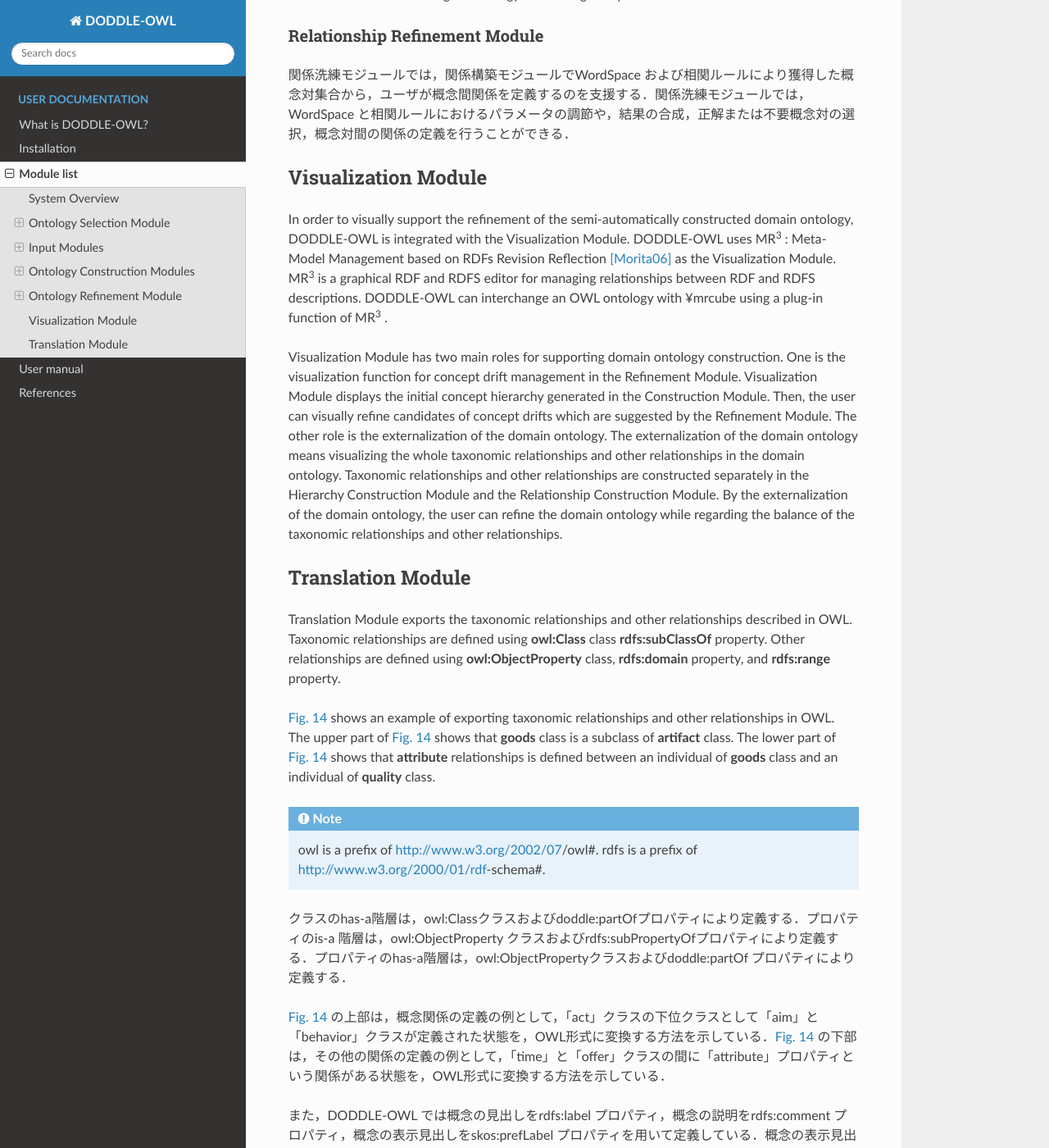
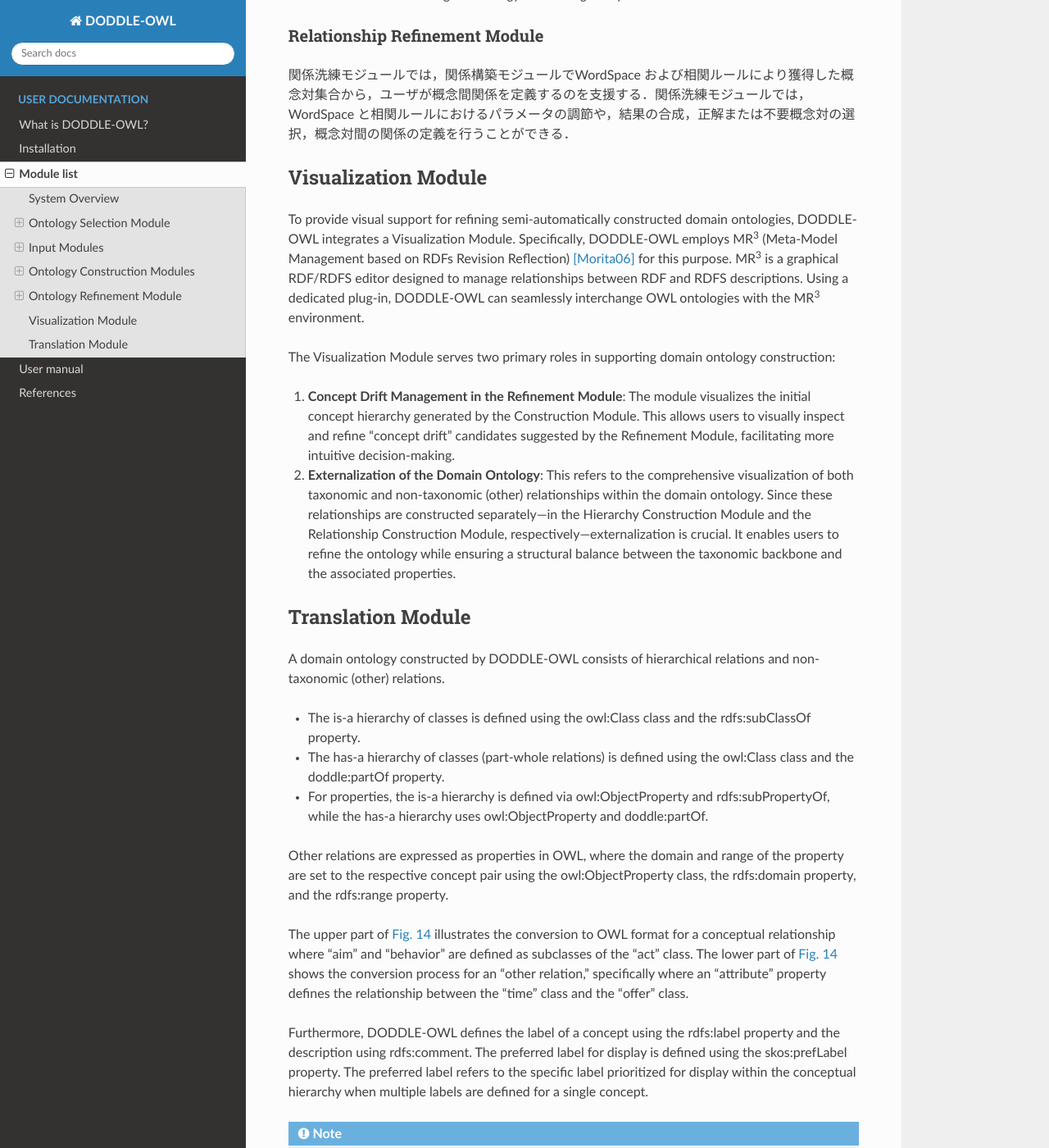
Before and after one commit to doddle-owl/doddle-owl-en-docs, a Sphinx documentation site: the page built from docs/source/modules.rst, in a window 1280 px wide and 1400 px high, scrolled down 23480 px. Shown: the whole window at 82% size. Built offline with Sphinx 7.4.7 and the Read the Docs theme 3.1.0, drawn with Linux system fonts in a browser that asks for light colours; some of the changed text lies outside the part shown.

Commit message:
update Visualization Module

```diff
--- a/docs/source/modules.rst
+++ b/docs/source/modules.rst
@@ -506,32 +506,36 @@
 
 
 Visualization Module
-======================
-In order to visually support the refinement of the semi-automatically constructed domain ontology, DODDLE-OWL is integrated with the Visualization Module. DODDLE-OWL uses |MR3|: Meta-Model Management based on RDFs Revision Reflection [Morita06]_ as the Visualization Module. |MR3| is a graphical RDF and RDFS editor for managing relationships between RDF and RDFS descriptions. DODDLE-OWL can interchange an OWL ontology with ¥mrcube using a plug-in function of |MR3|.
+==========================
+To provide visual support for refining semi-automatically constructed domain ontologies, DODDLE-OWL integrates a Visualization Module. Specifically, DODDLE-OWL employs |MR3| (Meta-Model Management based on RDFs Revision Reflection) [Morita06]_ for this purpose. |MR3| is a graphical RDF/RDFS editor designed to manage relationships between RDF and RDFS descriptions. Using a dedicated plug-in, DODDLE-OWL can seamlessly interchange OWL ontologies with the |MR3| environment.
 
-Visualization Module has two main roles for supporting domain ontology construction. One is the visualization function for concept drift management in the Refinement Module. Visualization Module displays the initial concept hierarchy generated in the Construction Module. Then, the user can visually refine candidates of concept drifts which are suggested by the Refinement Module. The other role is the externalization of the domain ontology. The externalization of the domain ontology means visualizing the whole taxonomic relationships and other relationships in the domain ontology. Taxonomic relationships and other relationships are constructed separately in the Hierarchy Construction Module and the Relationship Construction Module. By the externalization of the domain ontology, the user can refine the domain ontology while regarding the balance of the taxonomic relationships and other relationships.
+The Visualization Module serves two primary roles in supporting domain ontology construction:
 
+#.	**Concept Drift Management in the Refinement Module**: The module visualizes the initial concept hierarchy generated by the Construction Module. This allows users to visually inspect and refine "concept drift" candidates suggested by the Refinement Module, facilitating more intuitive decision-making.
+#.	**Externalization of the Domain Ontology**: This refers to the comprehensive visualization of both taxonomic and non-taxonomic (other) relationships within the domain ontology. Since these relationships are constructed separately—in the Hierarchy Construction Module and the Relationship Construction Module, respectively—externalization is crucial. It enables users to refine the ontology while ensuring a structural balance between the taxonomic backbone and the associated properties.
 
 Translation Module
-====================
-Translation Module exports the taxonomic relationships and other relationships described in OWL. Taxonomic relationships are defined using **owl:Class** class **rdfs:subClassOf** property. Other relationships are defined using **owl:ObjectProperty** class, **rdfs:domain** property, and **rdfs:range** property.
+=========================
+A domain ontology constructed by DODDLE-OWL consists of hierarchical relations and non-taxonomic (other) relations.
 
-:numref:`translation_module` shows an example of exporting taxonomic relationships and other relationships in OWL. The upper part of :numref:`translation_module` shows that **goods** class is a subclass of **artifact** class. The lower part of :numref:`translation_module` shows that **attribute** relationships is defined between an individual of **goods** class and an individual of **quality** class.
+* The is-a hierarchy of classes is defined using the owl:Class class and the rdfs:subClassOf property.
+* The has-a hierarchy of classes (part-whole relations) is defined using the owl:Class class and the doddle:partOf property.
+* For properties, the is-a hierarchy is defined via owl:ObjectProperty and rdfs:subPropertyOf, while the has-a hierarchy uses owl:ObjectProperty and doddle:partOf.
+
+Other relations are expressed as properties in OWL, where the domain and range of the property are set to the respective concept pair using the owl:ObjectProperty class, the rdfs:domain property, and the rdfs:range property.
+
+The upper part of :numref:`translation_module` illustrates the conversion to OWL format for a conceptual relationship where "aim" and "behavior" are defined as subclasses of the "act" class. The lower part of :numref:`translation_module` shows the conversion process for an "other relation," specifically where an "attribute" property defines the relationship between the "time" class and the "offer" class.
+
+Furthermore, DODDLE-OWL defines the label of a concept using the rdfs:label property and the description using rdfs:comment. The preferred label for display is defined using the skos:prefLabel property. The preferred label refers to the specific label prioritized for display within the conceptual hierarchy when multiple labels are defined for a single concept.
 
 .. note::
     owl is a prefix of http://www.w3.org/2002/07/owl#. rdfs is a prefix of http://www.w3.org/2000/01/rdf-schema#.
-
-クラスのhas-a階層は，owl:Classクラスおよびdoddle:partOfプロパティにより定義する．プロパティのis-a 階層は，owl:ObjectProperty クラスおよびrdfs:subPropertyOfプロパティにより定義する．プロパティのhas-a階層は，owl:ObjectPropertyクラスおよびdoddle:partOf プロパティにより定義する．
-
-:numref:`translation_module` の上部は，概念関係の定義の例として，「act」クラスの下位クラスとして「aim」と「behavior」クラスが定義された状態を，OWL形式に変換する方法を示している．:numref:`translation_module` の下部は，その他の関係の定義の例として，「time」と「offer」クラスの間に「attribute」プロパティという関係がある状態を，OWL形式に変換する方法を示している．
-
-また，DODDLE-OWL では概念の見出しをrdfs:label プロパティ，概念の説明をrdfs:comment プロパティ，概念の表示見出しをskos:prefLabel プロパティを用いて定義している．概念の表示見出しは，概念に複数の見出しが定義されている場合に，概念階層を表示する際に優先的に表示する見出しのことである．
 
 
 .. _translation_module:
 .. figure:: figures/translation_module.png
    :scale: 80 %
-   :alt: An example of exporting taxonomic relationships and other relationships in OWL
+   :alt: Example of Converting a Domain Ontology to OWL Format via the Translation Module
    :align: center
 
-   An example of exporting taxonomic relationships and other relationships in OWL
+   Example of Converting a Domain Ontology to OWL Format via the Translation Module
```
